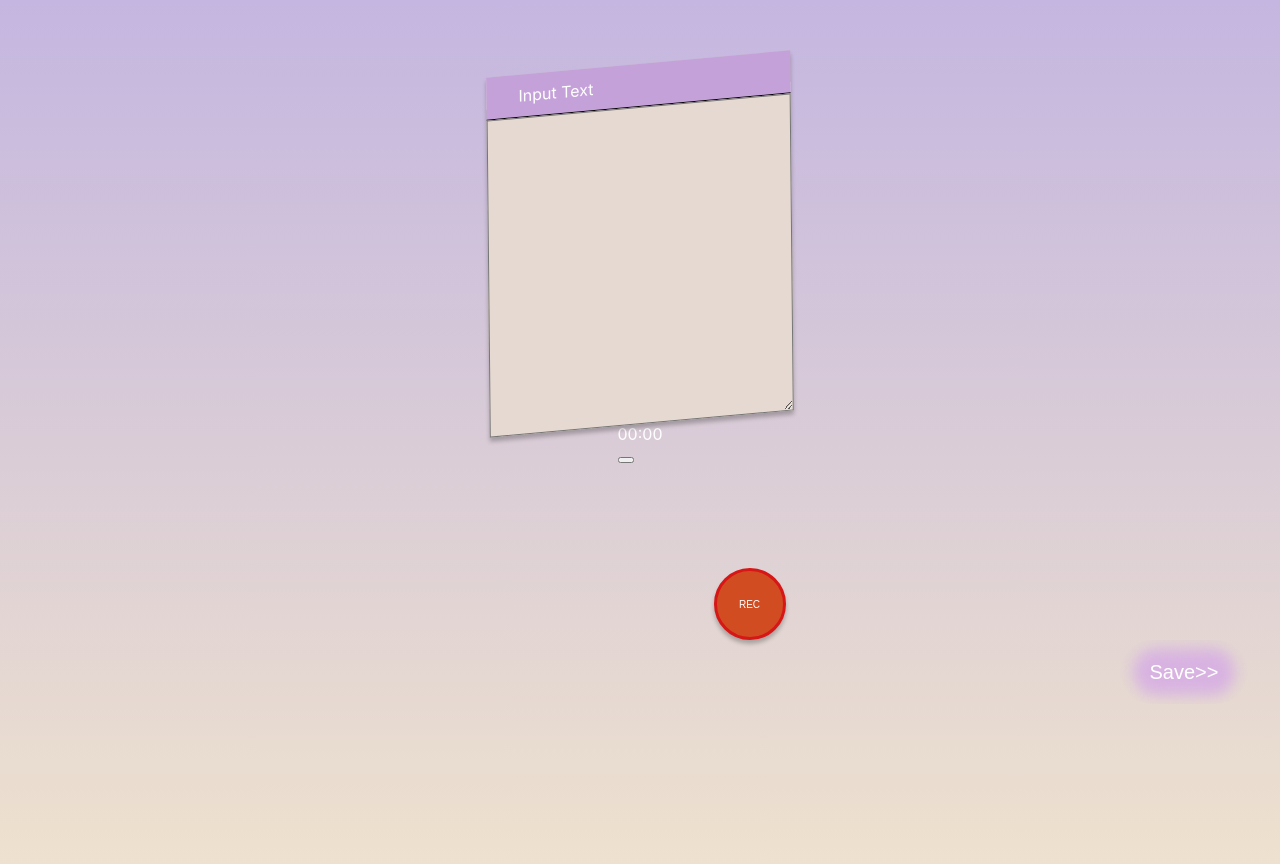
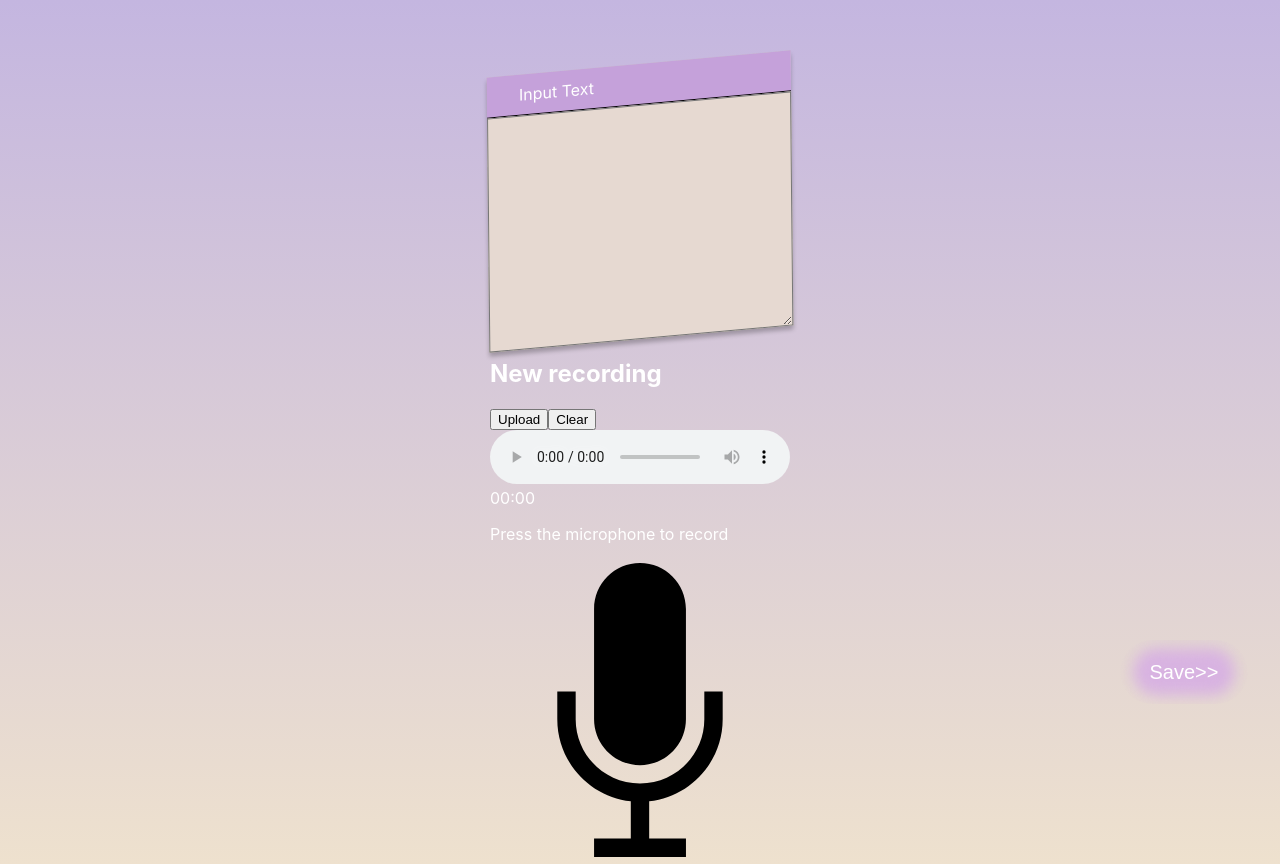
Before and after one commit to tanvibhakta/sultana-fieldness, a React (Create React App) app: page /bubble-input in a window 1280 px wide. Built offline with nearby package versions, Linux system fonts and the light colour scheme.

Commit message:
A working record button!

```diff
--- a/src/components/RecordButton.jsx
+++ b/src/components/RecordButton.jsx
@@ -1,29 +1,58 @@
-import { useEffect, useState } from "react";
-import "./css/recordbutton.css";
+import React, { Component } from "react";
+const audioType = "audio/*";
 
-export const RecordButton = ({
-  mimeTypeToUseWhenRecording,
-  mediaRecorder,
-  handleCountDown = (data) => {},
-  handleAudioStop,
-}) => {
-  const [time, setTime] = useState({
+export class RecordButton extends Component {
+  constructor(props) {
+    super(props);
+    this.state = {
       time: {},
       miliseconds: 0,
+      recording: false,
+      medianotFound: false,
+      audios: [],
+      audioBlob: null,
+      stream: null,
+    };
+    this.timer = 0;
+    this.startTimer = this.startTimer.bind(this);
+    this.countDown = this.countDown.bind(this);
+  }
+
+  handleAudioPause(e) {
+    e.preventDefault();
+    clearInterval(this.timer);
+    this.mediaRecorder.pause();
+    this.setState({ pauseRecord: true });
+  }
+
+  handleAudioStart(e) {
+    e.preventDefault();
+    this.startTimer();
+    this.mediaRecorder.resume();
+    this.setState({ pauseRecord: false });
+  }
+
+  startTimer() {
+    // if (this.timer === 0 && this.state.seconds > 0) {
+    this.timer = setInterval(this.countDown, 100);
+    // }
+  }
+
+  countDown() {
+    // Remove one second, set state so a re-render happens.
+
+    this.setState((prevState) => {
+      const miliseconds = prevState.miliseconds + 100;
+      return {
+        time: this.milisecondsToTime(miliseconds),
+        miliseconds: miliseconds,
+      };
     });
-  const [timer, setTimer] = useState();
-  const [record, setRecord] = useState({
-    mediaNotFound: false,
-    chunks: [],
-    recording: false,
-    pauseRecording: false,
-    audio: [],
-    audioBlob: null,
-  });
-  const audioType = "audio/*";
-  let stream;
 
-  function milisecondsToTime(milisecs) {
+    // this.props.handleCountDown(this.state.time);
+  }
+
+  milisecondsToTime(milisecs) {
     let secs = milisecs / 1000;
     let hours = Math.floor(secs / (60 * 60));
 
@@ -42,69 +71,56 @@ export const RecordButton = ({
     return obj;
   }
 
-  function countDown() {
-    // Remove one second, set state so a re-render happens.
-    const miliseconds = time.miliseconds + 100;
-    setTime({ time: milisecondsToTime(miliseconds), miliseconds: miliseconds });
-    handleCountDown(time.time);
-  }
-
-  function startTimer() {
-    setTimer(setInterval(countDown, 100));
-  }
-
-  async function initRecorder() {
+  async initRecorder() {
     navigator.getUserMedia =
       navigator.getUserMedia ||
       navigator.webkitGetUserMedia ||
       navigator.mozGetUserMedia ||
       navigator.msGetUserMedia;
     if (navigator.mediaDevices) {
-      stream = await navigator.mediaDevices.getUserMedia({ audio: true });
-      if (mimeTypeToUseWhenRecording) {
-        mediaRecorder = new MediaRecorder(stream, {
-          mimeType: mimeTypeToUseWhenRecording,
+      const stream = await navigator.mediaDevices.getUserMedia({ audio: true });
+      if (this.props.mimeTypeToUseWhenRecording) {
+        this.mediaRecorder = new MediaRecorder(stream, {
+          mimeType: this.props.mimeTypeToUseWhenRecording,
         });
       } else {
-        mediaRecorder = new MediaRecorder(stream);
+        this.mediaRecorder = new MediaRecorder(stream);
       }
-      mediaRecorder.ondataavailable = (e) => {
+      this.chunks = [];
+      this.mediaRecorder.ondataavailable = (e) => {
         if (e.data && e.data.size > 0) {
-          const c = record.chunks;
-          c.push(e.data);
-          setRecord({
-            ...record,
-            chunks: c,
-          });
+          this.chunks.push(e.data);
         }
       };
+
+      this.stream = stream;
     } else {
-      setRecord({ ...record, medianotFound: true });
-      console.log("Media Devices will work only with SSL");
+      this.setState({ medianotFound: true });
+      console.log("Media Decives will work only with SSL.....");
     }
   }
 
-  async function startRecording(e) {
+  async startRecording(e) {
     e.preventDefault();
     // wipe old data chunks
-    setRecord({ ...record, chunks: [] });
+    this.chunks = [];
 
-    await initRecorder();
+    await this.initRecorder();
     // start recorder with 10ms buffer
-    mediaRecorder.start(10);
-    startTimer();
+    this.mediaRecorder.start(10);
+    this.startTimer();
     // say that we're recording
-    setRecord({ ...record, recording: true });
+    this.setState({ recording: true });
   }
 
-  function stopRecording(e) {
-    clearInterval(timer);
-    setTime({ ...time, time: {} });
+  stopRecording(e) {
+    clearInterval(this.timer);
+    this.setState({ time: {} });
     e.preventDefault();
     // stop the recorder
 
-    if (stream.getAudioTracks) {
-      const tracks = stream.getAudioTracks();
+    if (this.stream.getAudioTracks) {
+      const tracks = this.stream.getAudioTracks();
       tracks.forEach((track) => {
         track.stop();
       });
@@ -112,77 +128,173 @@ export const RecordButton = ({
       console.log("No Tracks Found");
     }
 
-    mediaRecorder.stop();
+    this.mediaRecorder.stop();
 
     // say that we're not recording
-    setRecord({ ...record, recording: false, pauseRecord: false });
-    // save the audio to memory
-    saveAudio();
+    this.setState({ recording: false, pauseRecord: false });
+    // save the video to memory
+    this.saveAudio();
   }
 
-  function handleReset(e) {
-    if (record.recording) {
-      stopRecording(e);
+  handleReset(e) {
+    if (this.state.recording) {
+      this.stopRecording(e);
     }
-    setRecord({
-      ...record,
+    this.setState(
+      {
         time: {},
         miliseconds: 0,
         recording: false,
         medianotFound: false,
         audios: [],
         audioBlob: null,
-    });
+      },
+      () => {
+        this.props.handleReset(this.state);
+      }
+    );
   }
 
-  function saveAudio() {
+  saveAudio() {
     // convert saved chunks to blob
-    const blob = new Blob(record.chunks, { type: audioType });
+    const blob = new Blob(this.chunks, { type: audioType });
     // generate video url from blob
     const audioURL = window.URL.createObjectURL(blob);
     // append videoURL to list of saved videos for rendering
     const audios = [audioURL];
-    setRecord({ ...record, audio: audios, audioBlob: blob });
-    handleAudioStop({
+    this.setState({ audios, audioBlob: blob });
+    this.props.handleAudioStop({
       url: audioURL,
       blob: blob,
-      chunks: record.chunks,
-      duration: time.time,
+      chunks: this.chunks,
+      duration: this.state.time,
     });
   }
 
-  useEffect(() => {
-    console.log("time", time);
-    console.log("record", record);
-  }, [time, record]);
+  render() {
+    const { recording, audios, time, medianotFound, pauseRecord } = this.state;
+    const { showUIAudio, title, audioURL, disableFullUI } = this.props;
+
+    if (disableFullUI) {
+      return null;
+    }
 
     return (
-    <div>
-      {
-        <div>
-          <span>
-            {time.time.m !== undefined
-              ? `${time.time.m <= 9 ? "0" + time.time.m : time.time.m}`
+      <div className="recorder_library_box">
+        <div className="recorder_box">
+          <div className="recorder_box_inner">
+            {!this.props.hideHeader ? (
+              <div className="reco_header">
+                <h2 className="h2">{title}</h2>
+                <span className="close_icons"></span>
+              </div>
+            ) : null}
+            {!medianotFound ? (
+              <div className="record_section">
+                <div className="btn_wrapper">
+                  <button
+                    onClick={() =>
+                      this.props.handleAudioUpload(this.state.audioBlob)
+                    }
+                    className="btn upload_btn"
+                    disabled={this.props.uploadButtonDisabled}
+                  >
+                    Upload
+                  </button>
+                  <button
+                    onClick={(e) => this.handleReset(e)}
+                    className="btn clear_btn"
+                  >
+                    Clear
+                  </button>
+                </div>
+                <div className="duration_section">
+                  <div className="audio_section">
+                    {audioURL !== null && showUIAudio ? (
+                      <audio controls>
+                        <source src={audios[0]} type="audio/ogg" />
+                        <source src={audios[0]} type="audio/mpeg" />
+                      </audio>
+                    ) : null}
+                  </div>
+                  <div className="duration">
+                    <span className="mins">
+                      {time.m !== undefined
+                        ? `${time.m <= 9 ? "0" + time.m : time.m}`
                         : "00"}
                     </span>
-          <span>:</span>
-          <span>
-            {time.time.s !== undefined
-              ? `${time.time.s <= 9 ? "0" + time.time.s : time.time.s}`
+                    <span className="divider">:</span>
+                    <span className="secs">
+                      {time.s !== undefined
+                        ? `${time.s <= 9 ? "0" + time.s : time.s}`
                         : "00"}
                     </span>
                   </div>
+                  {!recording ? (
+                    <p className="help">Press the microphone to record</p>
+                  ) : null}
+                </div>
+                {!recording ? (
+                  <a
+                    onClick={(e) => this.startRecording(e)}
+                    href=" #"
+                    className="mic_icon"
+                  >
+                    {/* <img src={microphone} width={30} height={30} alt="Microphone icons" /> */}
+                    <span className="microphone_icon_sec">
+                      <svg
+                        className="mic_icon_svg"
+                        version="1.1"
+                        xmlns="http://www.w3.org/2000/svg"
+                        x="0px"
+                        y="0px"
+                        viewBox="0 0 1000 1000"
+                        enableBackground="new 0 0 1000 1000"
+                      >
+                        <g>
+                          <path d="M500,683.8c84.6,0,153.1-68.6,153.1-153.1V163.1C653.1,78.6,584.6,10,500,10c-84.6,0-153.1,68.6-153.1,153.1v367.5C346.9,615.2,415.4,683.8,500,683.8z M714.4,438.8v91.9C714.4,649,618.4,745,500,745c-118.4,0-214.4-96-214.4-214.4v-91.9h-61.3v91.9c0,141.9,107.2,258.7,245,273.9v124.2H346.9V990h306.3v-61.3H530.6V804.5c137.8-15.2,245-132.1,245-273.9v-91.9H714.4z" />
+                        </g>
+                      </svg>
+                    </span>
+                  </a>
+                ) : (
+                  <div className="record_controller">
+                    <a
+                      onClick={(e) => this.stopRecording(e)}
+                      href=" #"
+                      className="icons stop"
+                    >
+                      <span className="stop_icon">Stop Icon</span>
+                      {/* <img src={stopIcon} width={20} height={20} alt="Stop icons" /> */}
+
+                      {/* <span className={`${styles.icons} ${styles.FaStop}`}></span> */}
+                    </a>
+                    <a
+                      onClick={
+                        !pauseRecord
+                          ? (e) => this.handleAudioPause(e)
+                          : (e) => this.handleAudioStart(e)
                       }
-      <button
-        className="record_button-record"
-        onClick={(e) => {
-          console.log(record);
-          record.recording ? stopRecording(e) : startRecording(e);
-        }}
+                      href=" #"
+                      className="icons pause"
                     >
-        {record.recording ? "STOP" : "REC"}
-      </button>
-      <button></button>
+                      {pauseRecord ? (
+                        <span className="play_icons">Play Icon</span>
+                      ) : (
+                        <span className="pause_icons">Pause Icon</span>
+                      )}
+                    </a>
+                  </div>
+                )}
+              </div>
+            ) : (
+              <p style={{ color: "#fff", marginTop: 30, fontSize: 25 }}>
+                Seems the site is Non-SSL
+              </p>
+            )}
+          </div>
+        </div>
       </div>
     );
-};
+  }
+}
--- a/src/pages/BubbleInput.jsx
+++ b/src/pages/BubbleInput.jsx
@@ -63,6 +63,29 @@ export const BubbleInput = () => {
     });
   };
 
+  function handleAudioStop(data) {
+    console.log("stop", data);
+  }
+
+  function handleAudioUpload(data) {
+    console.log("upload", data);
+    setSeed({ ...seed, media: [data] });
+  }
+
+  function handleReset() {
+    const reset = {
+      url: null,
+      blob: null,
+      chunks: null,
+      duration: {
+        h: 0,
+        m: 0,
+        s: 0,
+      },
+    };
+    setSeed({ ...seed, media: [reset] });
+  }
+
   // TODO: Ask for permissions for location, audio recording, video recording APIs here
   return (
     <form className="bubble_input-container container" onSubmit={handleSubmit}>
@@ -82,7 +105,18 @@ export const BubbleInput = () => {
           required
         />
       </div>
-      <RecordButton />
+      <RecordButton
+        record={true}
+        title={"New recording"}
+        audioURL={(data) => {
+          return data.url;
+        }}
+        showUIAudio
+        handleAudioStop={(data) => handleAudioStop(data)}
+        handleAudioUpload={(data) => handleAudioUpload(data)}
+        handleReset={() => handleReset()}
+        mimeTypeToUseWhenRecording={`audio/webm`}
+      />
       {/* TODO: Record audio here */}
       {/* TODO: Obtain location here */}
       {/* TODO: handleAudioUpload(record.audioBlob) on button submit*/}
```
Lines whose indentation alone changed are shown as unchanged.
